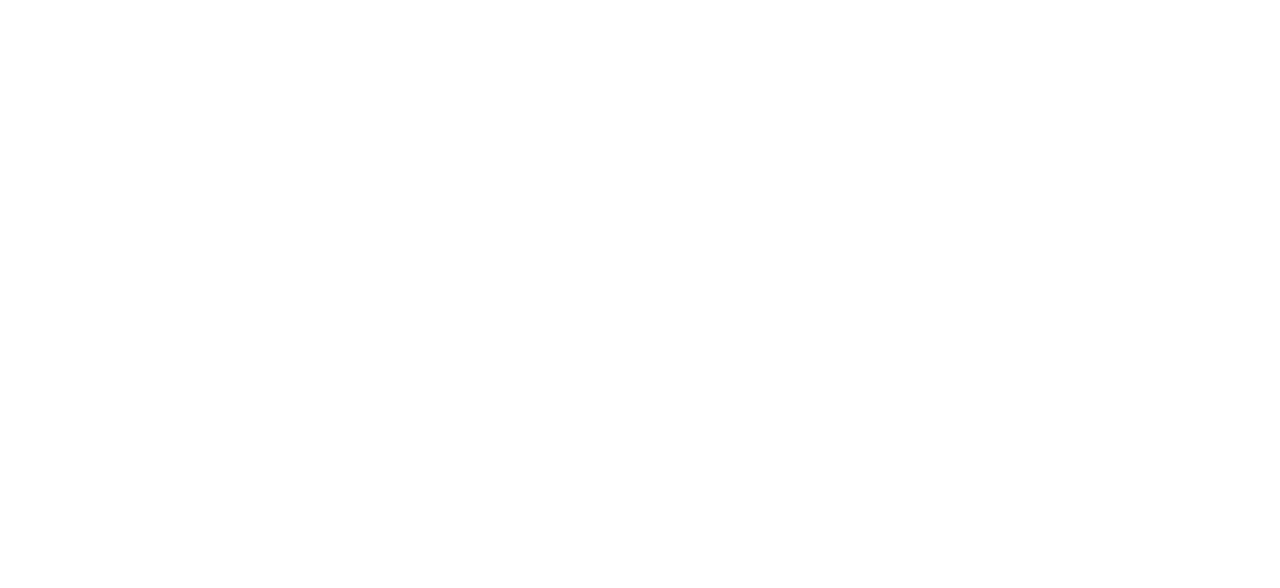
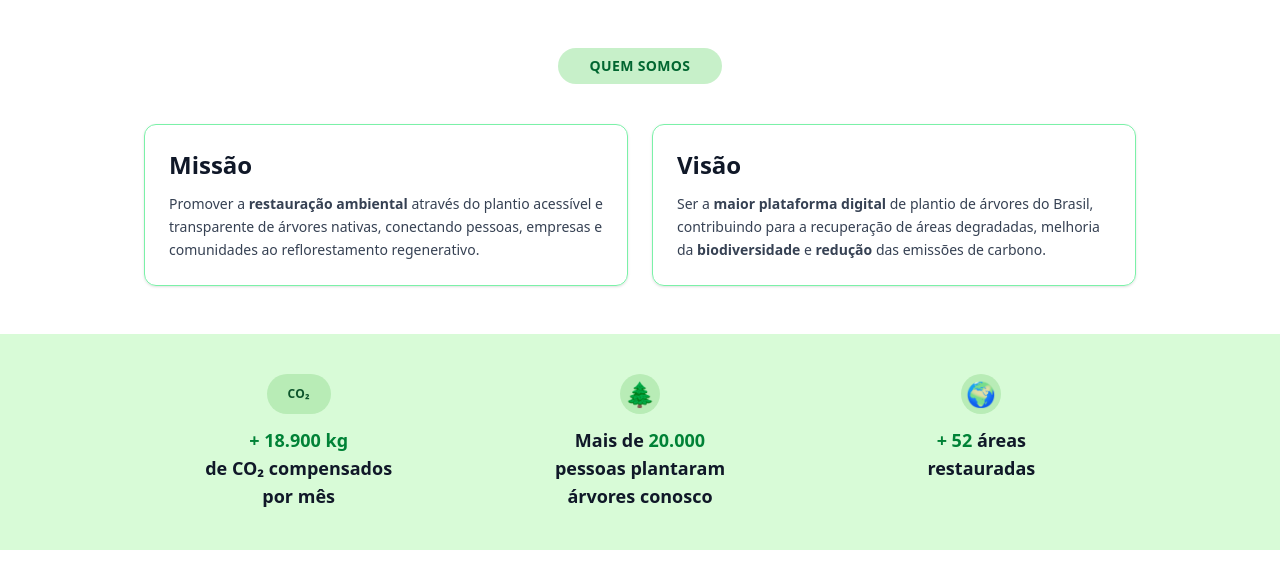
Before and after one commit to vituzel/projeto-Replant.io, a website: page public/index.html in a window 1280 px wide. Drawn offline with Linux system fonts and the light colour scheme.

Commit message:
feat: Sessão quem somos

```diff
--- a/public/index.html
+++ b/public/index.html
@@ -8,4 +8,103 @@
 <body>
 
 </body>
+</html><!DOCTYPE html>
+<html lang="en">
+<head>
+  <meta charset="UTF-8" />
+  <meta name="viewport" content="width=device-width, initial-scale=1.0" />
+  <title>Sessão Quem Somos</title>
+  <link href="./output.css" rel="stylesheet" />
+</head>
+<body>
+
+<!-- SEÇÃO QUEM SOMOS -->
+<section class="bg-white">
+  <div class="max-w-5xl mx-auto px-4 py-12">
+
+
+    <div class="flex justify-center mb-10">
+      <span class="inline-block rounded-full bg-[#C7F0C9] px-8 py-2 text-sm font-semibold tracking-wide text-green-800">
+        QUEM SOMOS
+      </span>
+    </div>
+
+    <!-- Cards Missão / Visão -->
+    <div class="grid gap-6 md:grid-cols-2">
+      <!-- Missão -->
+      <div class="rounded-xl border border-green-300 px-6 py-6 shadow-sm">
+        <h3 class="text-2xl font-semibold text-gray-900 mb-3">
+          Missão
+        </h3>
+        <p class="text-sm leading-relaxed text-gray-700">
+          Promover a <span class="font-semibold">restauração ambiental</span> através do plantio
+          acessível e transparente de árvores nativas, conectando
+          pessoas, empresas e comunidades ao reflorestamento
+          regenerativo.
+        </p>
+      </div>
+
+
+      <div class="rounded-xl border border-green-300 px-6 py-6 shadow-sm">
+        <h3 class="text-2xl font-semibold text-gray-900 mb-3">
+          Visão
+        </h3>
+        <p class="text-sm leading-relaxed text-gray-700">
+          Ser a <span class="font-semibold">maior plataforma digital</span> de plantio de árvores do
+          Brasil, contribuindo para a recuperação de áreas degradadas,
+          melhoria da <span class="font-semibold">biodiversidade</span> e <span class="font-semibold">redução</span> das
+          emissões de carbono.
+        </p>
+      </div>
+    </div>
+  </div>
+
+
+  <div class="bg-[#D8FBD7]">
+    <div class="max-w-5xl mx-auto px-4 py-10">
+      <div class="grid gap-8 text-center md:grid-cols-3">
+
+
+        <div class="flex flex-col items-center gap-3">
+          <div class="flex items-center justify-center h-10 w-16 rounded-full bg-[#B8ECB6] text-xs font-semibold text-green-900 uppercase tracking-wide">
+            CO₂
+          </div>
+          <p class="text-lg font-semibold text-gray-900">
+            <span class="text-green-700">+ 18.900 kg</span><br />
+            de CO₂ compensados<br />
+            por mês
+          </p>
+        </div>
+
+
+        <div class="flex flex-col items-center gap-3">
+          <div class="flex items-center justify-center h-10 w-10 rounded-full bg-[#B8ECB6] text-2xl">
+            🌲
+          </div>
+          <p class="text-lg font-semibold text-gray-900">
+            Mais de <span class="text-green-700">20.000</span><br />
+            pessoas plantaram<br />
+            árvores conosco
+          </p>
+        </div>
+
+
+        <div class="flex flex-col items-center gap-3">
+          <div class="flex items-center justify-center h-10 w-10 rounded-full bg-[#B8ECB6] text-2xl">
+            🌍
+          </div>
+          <p class="text-lg font-semibold text-gray-900">
+            <span class="text-green-700">+ 52</span> áreas<br />
+            restauradas
+          </p>
+        </div>
+
+      </div>
+    </div>
+  </div>
+</section>
+
+
+
+</body>
 </html>
--- /dev/null
+++ b/public/input.css
@@ -0,0 +1 @@
+@import "tailwindcss";
--- /dev/null
+++ b/public/package.json
@@ -0,0 +1,6 @@
+{
+  "dependencies": {
+    "@tailwindcss/cli": "^4.1.17",
+    "tailwindcss": "^4.1.17"
+  }
+}
```
Also changed, not shown: public/icons/Chevron Left.png (added), public/icons/Chevron Right.png (added), public/icons/Frame 350.png (added), public/img/araucaria.png (added), public/img/ipe.png (added), public/img/pau-br.png (added), public/output.css (added), src/js/main.js (deleted), 1 other file.
